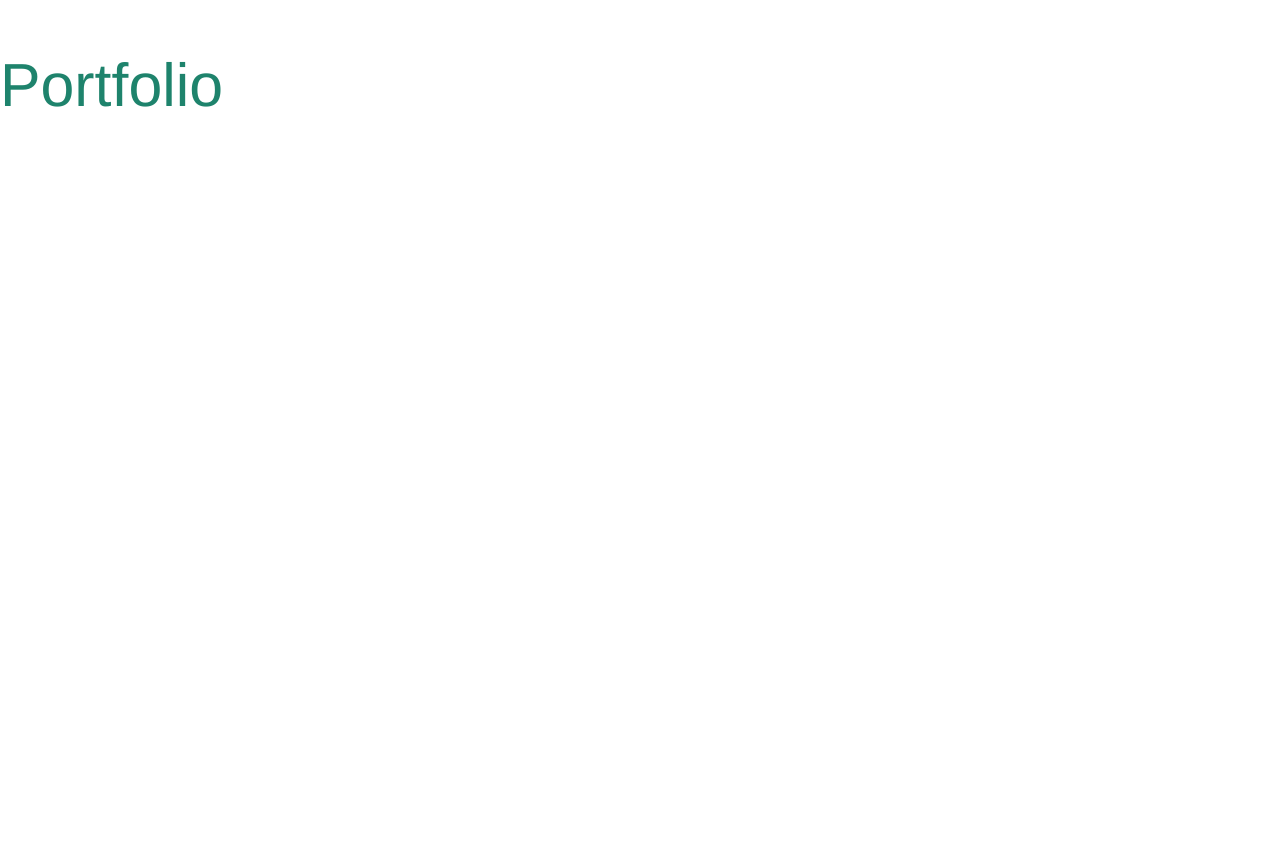
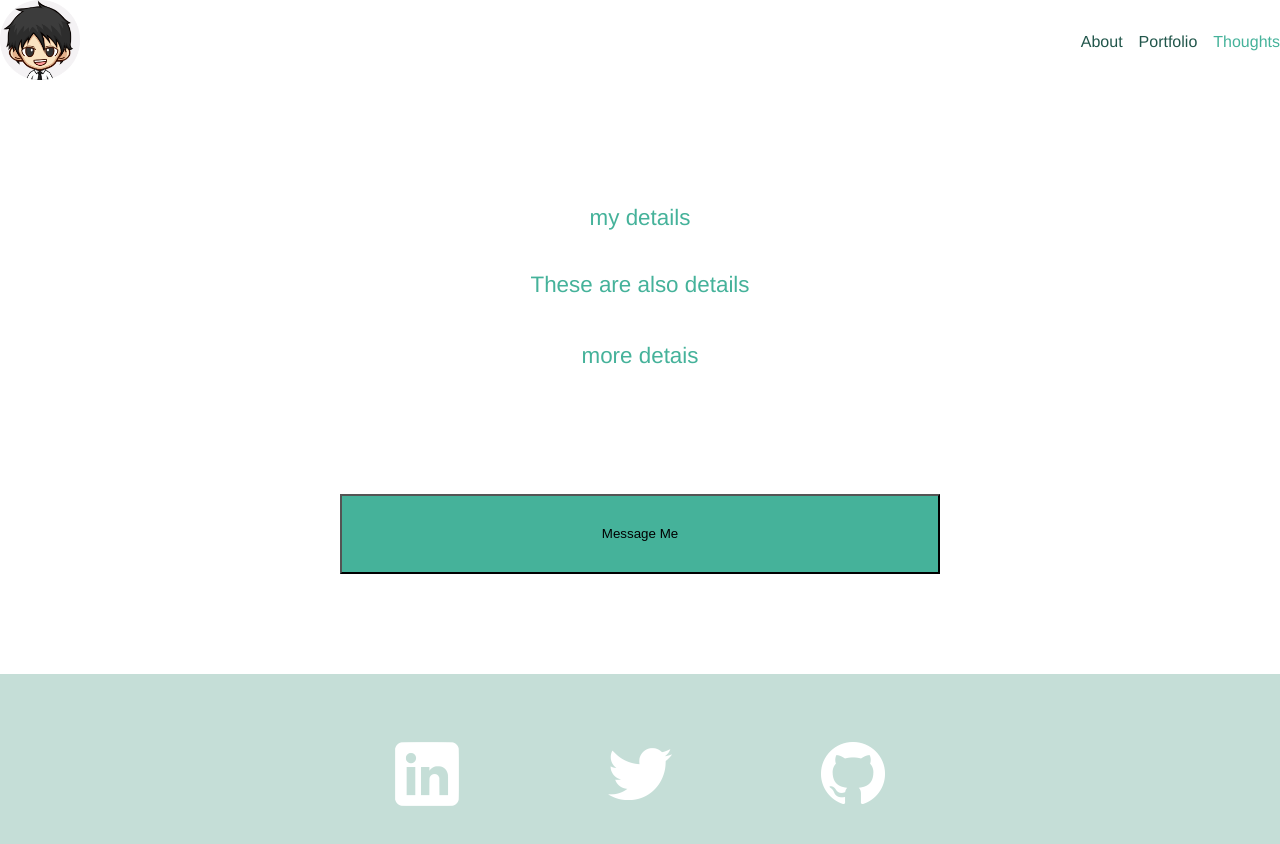
Before and after one commit to Slavi-Svec/portfolio-website, a React (Create React App) app in the folder portfolio/: page /portfolio in a window 1280 px wide. Shown: the top 844 px of the page. Before the commit the page ends 800 px from the top, so only its background shows below. Built offline with nearby package versions, Linux system fonts and the light colour scheme.

Commit message:
Styling on the portfolio section

```diff
--- a/portfolio/src/App.js
+++ b/portfolio/src/App.js
@@ -6,6 +6,7 @@ import {
 } from 'react-router-dom'
 
 import HomePage from './Pages/HomePage/HomePage'
+import PortfolioPage from './Pages/Portfolio/Portfolio'
 import Text from './Components/Text/Text'
 // this is only for routing this App file
  const App = () => {
@@ -14,7 +15,7 @@ import Text from './Components/Text/Text'
       <div>
         <Switch>
           <Route path='/portfolio'>
-            <Portfolio />
+            <PortfolioPage />
           </Route>
           <Route path='/thoughts'>
             <Thoughts />
@@ -28,9 +29,9 @@ import Text from './Components/Text/Text'
   )
 }
 
-function Portfolio() {
-  return <h2>Portfolio</h2>
-}
+// function Portfolio() {
+//   return <h2>Portfolio</h2>
+// }
 
 function Thoughts() {
   return <h2>Thoughts</h2>
--- a/portfolio/src/Components/Footer/Footer.jsx
+++ b/portfolio/src/Components/Footer/Footer.jsx
@@ -14,6 +14,7 @@ const Footer = () => {
                 <Image src={Linkedin} />
                 <Image src={Twitter} />
                 <Image src={GitHub} />
+
             </section>
         </footer>
     )
--- a/portfolio/src/Pages/HomePage/HomePage.jsx
+++ b/portfolio/src/Pages/HomePage/HomePage.jsx
@@ -14,7 +14,7 @@ const HomePage = () => {
             <div className="home__section">
                 <Navigation />
                 <section className="home__description">
-                    <Text text="Im Slavi." variant="h2" />
+                    <Text text="Im Slavi" variant="h2" />
                     <Text
                         text="a software developer."
                         className="home__profession"
@@ -40,14 +40,6 @@ const HomePage = () => {
                  <Button heading="Message Me"/>
             </section>
             <Footer />
-
-            {/* <div className="home__container">
-                <div className="home__links">
-                    <Image className="home__GitHub" src={GitHub} />
-                    <Image className="home__Twitter" src={Twitter} />
-                    <Image className="home__Linkedin" src={Linkedin} />
-                </div>
-            </div> */}
          </section>
     )
 }
--- a/portfolio/src/Pages/Portfolio/Portfolio.jsx
+++ b/portfolio/src/Pages/Portfolio/Portfolio.jsx
@@ -1,11 +1,29 @@
 import React from 'react';
 import Navigation from '../../Components/Navigation/Navigation'
+import AvatarLogo from '../../Assets/AvatarLogo.png'
+import Button from '../../Components/Button/Button'
+import Footer from '../../Components/Footer/Footer'
+import Text from '../../Components/Text/Text'
 
-const Portfolio = () => {
+
+const PortfolioPage = () => {
     return (
+        <>
+
+         <Navigation />
+         <section className="home__description">
+                <Text text="my details" variant="h2" />
+                <Text text="These are also details" variant="h3" />
+                <Text text="more detais" variant="p" />
+            </section>
+            <section className="home__description">
+                 <Button heading="Message Me"/>
+            </section>
+         <Footer />
+        </>
 
     )
 }
 
 
-export default Portfolio
+export default PortfolioPage
```
Also changed, not shown: portfolio/src/Assets/CodePen64.png (added), portfolio/src/Assets/GitHub.png (deleted).
